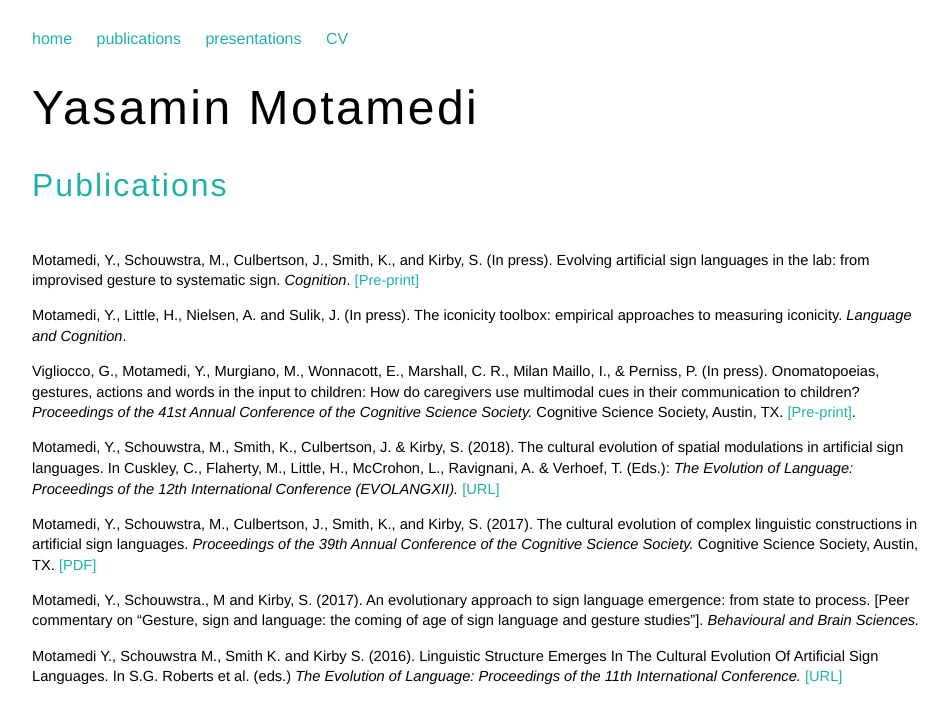
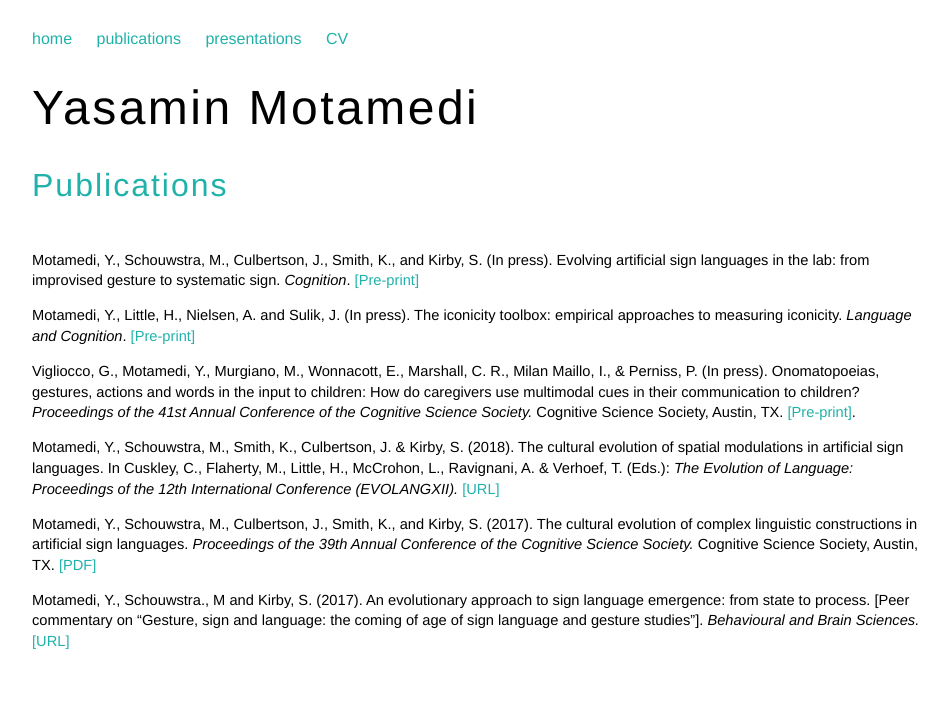
Before and after one commit to ymotamedi/ymotamedi.github.io, a Jekyll site: the page built from publications.html, in a window 1280 px wide. Shown: the top 723 px of the page, without its empty margins (160-1109 px from the left). Built offline with Jekyll 4.4.1, drawn with Linux system fonts in a browser that asks for light colours.

Commit message:
add links to bbs and LandC pdfs

```diff
--- a/publications.html
+++ b/publications.html
@@ -9,7 +9,8 @@ title: Publications
 <i>Cognition</i>. <a href="https://doi.org/10.31234/osf.io/be7qy" target='blank'> [Pre-print]</a></p>
 
 <p>Motamedi, Y., Little, H., Nielsen, A. and Sulik, J. (In press).
-  The iconicity toolbox: empirical approaches to measuring iconicity. <i>Language and Cognition</i>.</p>
+  The iconicity toolbox: empirical approaches to measuring iconicity. <i>Language and Cognition</i>.
+  <a href="iconcity_paper_accepted.pdf">[Pre-print]</a></p>
 
 <p>Vigliocco, G., Motamedi, Y., Murgiano, M., Wonnacott, E., Marshall, C. R., Milan Maillo, I., & Perniss, P. (In press).
 Onomatopoeias, gestures, actions and words in the input to children:  How do caregivers use multimodal cues in their communication to children?
```
Also changed, not shown: other parts of publications.html (+2 -1 lines).
